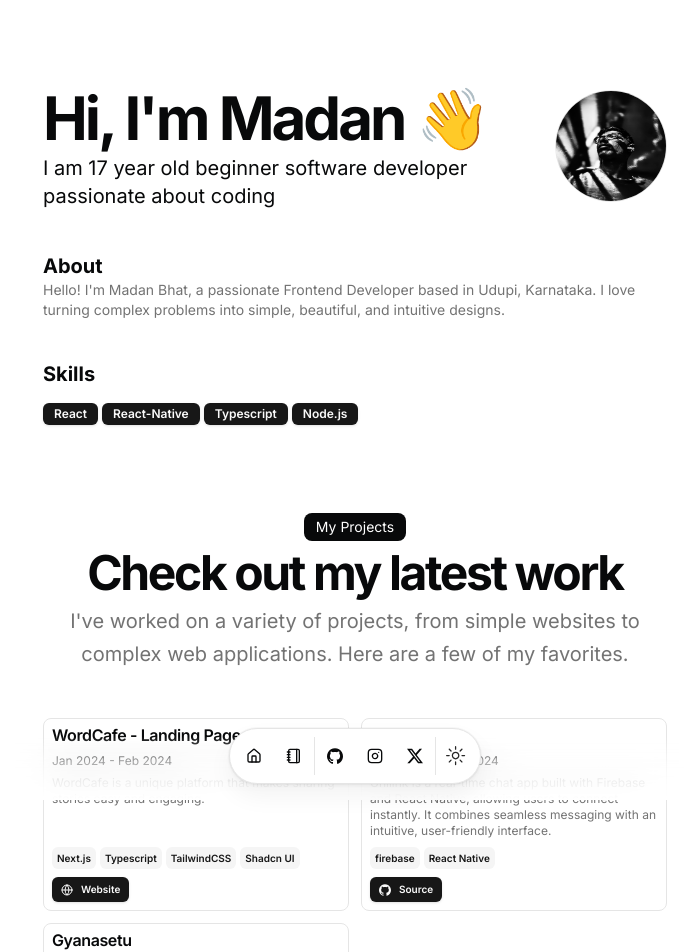
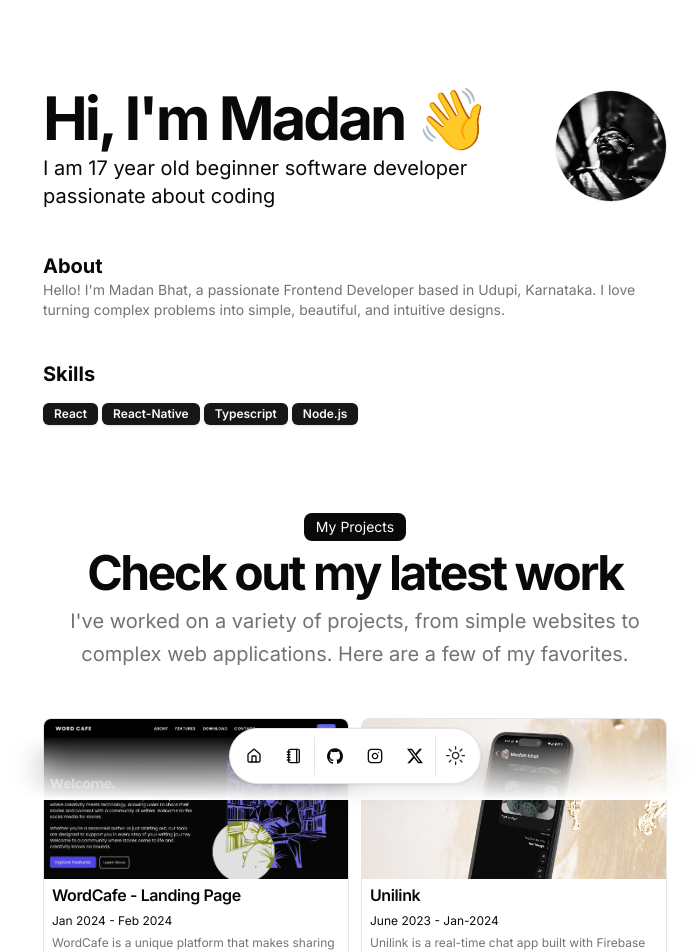
Before and after one commit to Madan-bhat/Madan-Bhat, a Next.js app: page / in a window 1280 px wide. Shown: the top 952 px of the page, without its empty margins (285-983 px from the left). Built offline with nearby package versions, Linux system fonts and the light colour scheme.

Commit message:
feat: new ui

```diff
--- a/src/app/page.tsx
+++ b/src/app/page.tsx
@@ -33,7 +33,7 @@ export default function Page() {
             <BlurFade delay={BLUR_FADE_DELAY}>
               <Avatar className="size-28 border">
                 <AvatarImage alt={DATA.name} src={DATA.avatarUrl} />
-                <AvatarFallback>{DATA?.initials}</AvatarFallback>
+                <AvatarFallback>{DATA.initials}</AvatarFallback>
               </Avatar>
             </BlurFade>
           </div>
@@ -142,6 +142,7 @@ export default function Page() {
                   title={project.title}
                   description={project.description}
                   dates={project.dates}
+                  image={project.image}
                   tags={project.technologies}
                   links={project.links}
                 />
--- a/src/components/project-card.tsx
+++ b/src/components/project-card.tsx
@@ -18,7 +18,7 @@ interface Props {
   dates: string;
   tags: readonly string[];
   link?: string;
-  image?: string;
+  image?: any;
   video?: string;
   links?: readonly {
     icon: React.ReactNode;
```
